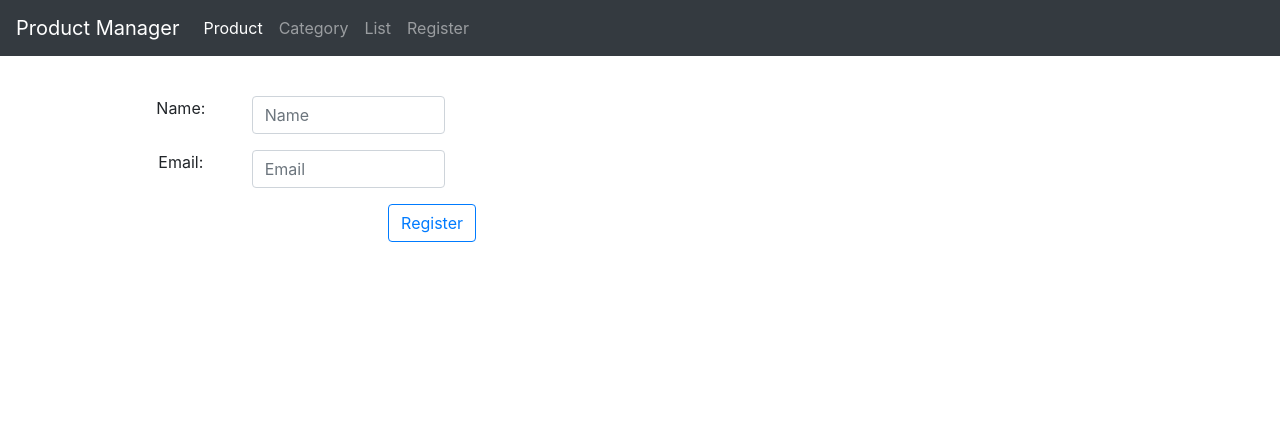
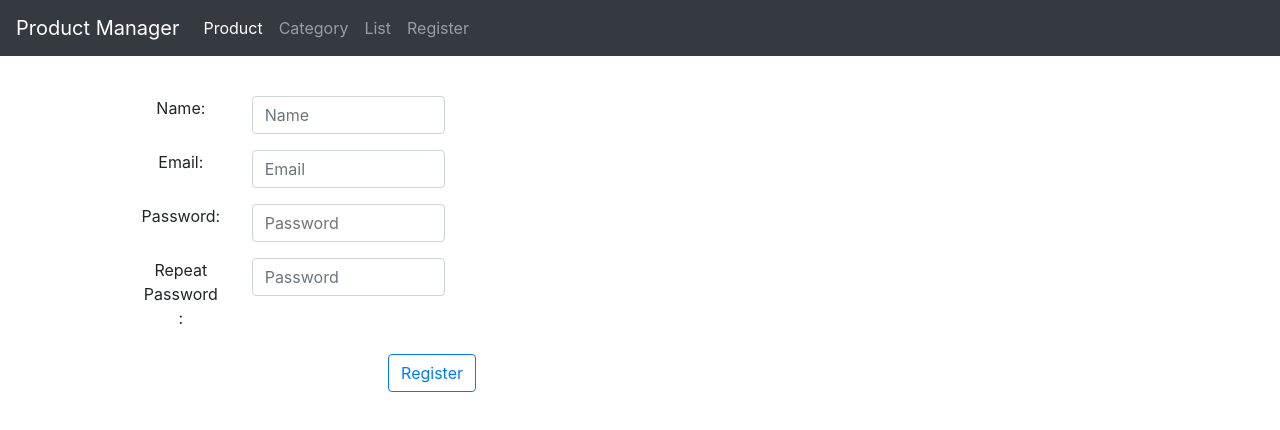
Before and after one commit to dianawanigasekera/product_manager, a React (Create React App) app: page /register_form in a window 1280 px wide. Shown: the top 430 px of the page. Built offline with nearby package versions, Linux system fonts and the light colour scheme.

Commit message:
Registerform email and password validation

```diff
--- a/src/components/RegisterForm/RegisterForm.tsx
+++ b/src/components/RegisterForm/RegisterForm.tsx
@@ -12,6 +12,8 @@ const user: User = {
 	id: 0,
 	name: '',
 	email: '',
+	password: '',
+	repeatPassword: '',
 	showMessage: false,
 };
 
@@ -42,11 +44,32 @@ export class RegisterFormComponent extends React.Component<RegisterFormProps, Re
 		}
 
 		if (!user.email) {
-			errors.email = 'Please enter a valid e mail address.'
+			errors.email = 'Please enter an e mail address '
 		}
 
-		if (!user.email.match('/^[a-zA-Z0-9._-]+@[a-zA-Z0-9.-]+\\.[a-zA-Z]{2,4}$/')) {
-			errors.email = 'Please enter an e mail address.'
+		const m = user.email.match(/^[a-z0-9._-]+@[a-z0-9.-]+\.[a-z]{2,4}$/i);
+		if (!m) {
+			errors.email = 'Please enter a valid e mail address..'
+		}
+
+		if (!user.password) {
+			errors.password = 'Please enter a valid password..'
+		}
+
+		if (!user.password || !user.password.match(/^.*[a-z]$/)) {
+			errors.password = 'Please enter a secure password..'
+		}
+
+		if (!user.repeatPassword) {
+			errors.repeatPassword = 'Please enter a valid password..'
+		}
+
+		if (!user.repeatPassword || !user.repeatPassword.match(/^.*[a-z]$/)) {
+			errors.repeatPassword = 'Please enter a secure password..'
+		}
+
+		if(!(user.password === user.repeatPassword)) {
+			errors.repeatPassword = "Password doesn't match"
 		}
 
 		// controllo se l'elenco delle chiavi errors è vuoto per ripulire lo state
@@ -76,10 +99,6 @@ export class RegisterFormComponent extends React.Component<RegisterFormProps, Re
 
 	render() {
 		const s = this.state;
-		const p = this.props;
-		console.log('Users avalable on the list', p);
-
-		const isValid = !s.errors;
 
 		return (
 			<div className="col-sm-8" style={{padding: "40px"}}>
@@ -134,11 +153,56 @@ export class RegisterFormComponent extends React.Component<RegisterFormProps, Re
 						</div>
 					</div>
 					<div className="form-group row">
+						<div className="col-sm-2">
+							<label>Password:</label>
+						</div>
+						<div className="col-sm-4">
+							<input
+								type="password"
+								className="form-control"
+								id="password"
+								value={s.password}
+								onChange={e => {
+									this.setState({password: e.target.value});
+								}}
+								placeholder="Password"
+							/>
+						</div>
+						<div className="col-sm-11">
+							{s.errors && s.errors.password &&
+                            <div className="alert alert-danger" role="alert" style={{marginTop: '10px'}}>
+								{s.errors.password}</div>
+							}
+						</div>
+					</div>
+					<div className="form-group row">
+						<div className="col-sm-2">
+							<label>Repeat Password :</label>
+						</div>
+						<div className="col-sm-4">
+							<input
+								type="repeatPassword"
+								className="form-control"
+								id="repeatPassword"
+								value={s.repeatPassword}
+								onChange={e => {
+									this.setState({repeatPassword: e.target.value});
+								}}
+								placeholder="Password"
+							/>
+						</div>
+						<div className="col-sm-11">
+							{s.errors && s.errors.repeatPassword &&
+                            <div className="alert alert-danger" role="alert" style={{marginTop: '10px'}}>
+								{s.errors.repeatPassword}</div>
+							}
+						</div>
+					</div>
+					<div className="form-group row">
 						<div className="col-sm-11">
 							<button
 								type="submit"
 								className="btn btn-outline-primary my-2 my-sm-0"
-								disabled={!isValid}
 							>Register
 							</button>
 							<div className="form-group row" style={{marginTop: "20px"}}>
--- a/src/model/User.ts
+++ b/src/model/User.ts
@@ -1,6 +1,8 @@
 export interface User {
-	id:number,
+	id: number,
 	name: string,
 	email: string,
+	password: string,
+	repeatPassword: string,
 	showMessage?: boolean
 }
--- a/src/store/user/userReducer.ts
+++ b/src/store/user/userReducer.ts
@@ -10,11 +10,16 @@ const initialUser: User[] = [
 		id: 1,
 		name: 'FirstUser',
 		email: '',
+		password: '',
+		repeatPassword: '',
 	},
 	{
 		id: 2,
 		name: 'FirstUser2',
 		email: '',
+		password: '',
+		repeatPassword: '',
+
 	},
 ];
 
```
